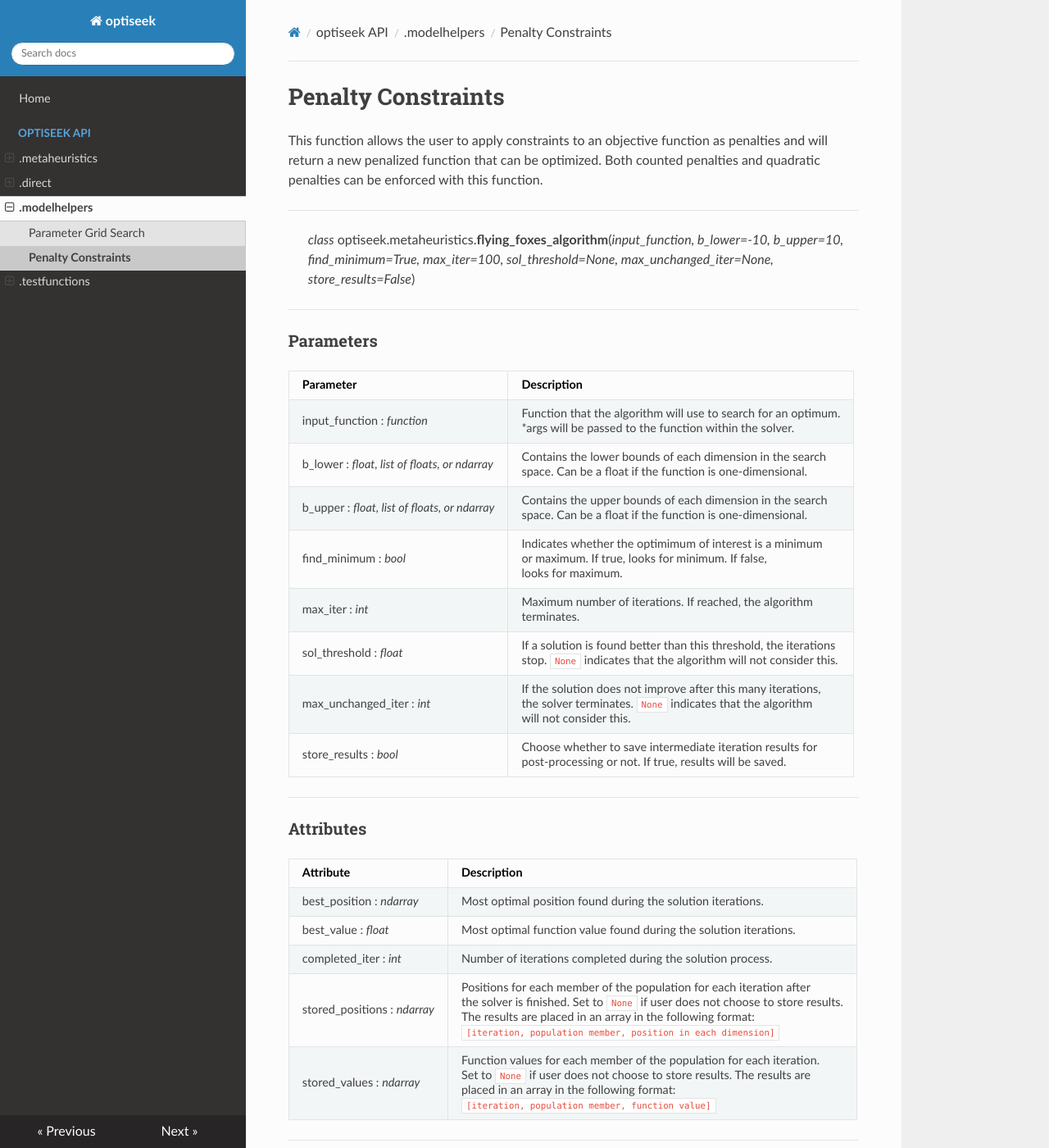
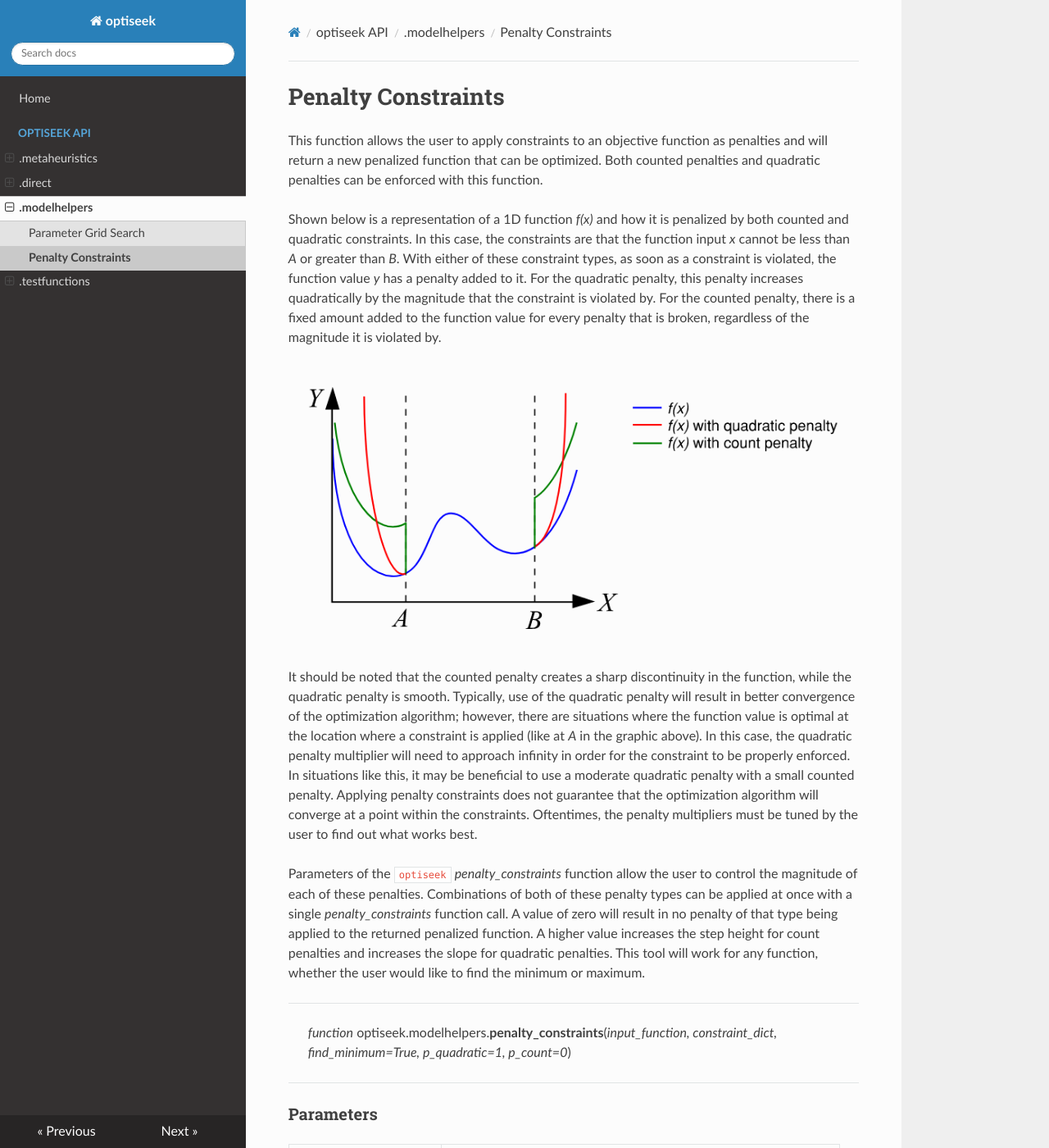
Before and after one commit to acdundore/optiseek, an MkDocs documentation site: the page built from docs/penalty_constraints.md, in a window 1280 px wide and 1400 px high. Shown: the whole window at 82% size. Built offline with MkDocs 1.6.1, drawn with Linux system fonts in a browser that asks for light colours; nearby versions of some CDN libraries; some of the changed text lies outside the part shown.

Commit message:
docs: updated documentation
finished documentation for penalty constraints and parameter grid search

````diff
--- a/docs/penalty_constraints.md
+++ b/docs/penalty_constraints.md
@@ -3,9 +3,29 @@
 This function allows the user to apply constraints to an objective function as penalties and will return a new penalized function that can be optimized.
 Both counted penalties and quadratic penalties can be enforced with this function.
 
+Shown below is a representation of a 1D function *f(x)* and how it is penalized by both counted and quadratic constraints.
+In this case, the constraints are that the function input *x* cannot be less than *A* or greater than *B*. With either of these constraint types, as soon as a
+constraint is violated, the function value *y* has a penalty added to it. For the quadratic penalty, this penalty increases quadratically by the magnitude that
+the constraint is violated by. For the counted penalty, there is a fixed amount added to the function value for every penalty that is broken, regardless of the
+magnitude it is violated by.
+
+![Penalty Constraint Graphic](images/penalty_constraint_graphic.png)
+
+It should be noted that the counted penalty creates a sharp discontinuity in the function, while the quadratic penalty is smooth. Typically, use of the quadratic penalty
+will result in better convergence of the optimization algorithm; however, there are situations where the function value is optimal at
+the location where a constraint is applied (like at *A* in the graphic above). In this case, the quadratic penalty multiplier will need to approach infinity
+in order for the constraint to be properly enforced. In situations like this, it may be beneficial to use a moderate quadratic penalty with a small counted penalty.
+Applying penalty constraints does not guarantee that the optimization algorithm will converge at a point within the constraints. Oftentimes, the penalty multipliers
+must be tuned by the user to find out what works best.
+
+Parameters of the `optiseek` *penalty_constraints* function allow the user to control the magnitude of each of these penalties.
+Combinations of both of these penalty types can be applied at once with a single *penalty_constraints* function call. A value of zero will result in
+no penalty of that type being applied to the returned penalized function. A higher value increases the step height for count penalties and increases the slope for
+quadratic penalties. This tool will work for any function, whether the user would like to find the minimum or maximum.
+
 ---
 
-> *class* optiseek.metaheuristics.**flying_foxes_algorithm**(*input_function, b_lower=-10, b_upper=10, find_minimum=True, max_iter=100, sol_threshold=None, max_unchanged_iter=None, store_results=False*)
+> *function* optiseek.modelhelpers.**penalty_constraints**(*input_function, constraint_dict, find_minimum=True, p_quadratic=1, p_count=0*)
 
 ---
 
@@ -13,69 +33,150 @@
 
 | Parameter | Description |
 |---|---|
-| input_function : *function* | Function that the algorithm will use to search for an optimum.<br/> \*args will be passed to the function within the solver. |
-| b_lower : *float, list of floats, or ndarray* | Contains the lower bounds of each dimension in the search <br/>  space. Can be a float if the function is one-dimensional. |
-| b_upper : *float, list of floats, or ndarray* | Contains the upper bounds of each dimension in the search <br/>  space. Can be a float if the function is one-dimensional. |
+| input_function : *function* | Function object for the algorithm to optimize. |
+| constraint_dict : *dict* | A dictionary that contains any number of constraint equations<br/> to be applied to the input function. The dictionary is structured<br/> like {constraint function: constraint type} where the constraints<br/> are compared to zero with a mathematical operator:<br/> g1(x) = 0, g2(x) < 0, etc. The constraint function must share<br/> the same arguments in the same order as the objective<br/> function. The constraint type must be one of the following<br/> strings: "<", "<=", ">", ">=", "=". See the example for more<br/> information.|
 | find_minimum : *bool* | Indicates whether the optimimum of interest is a minimum<br/> or maximum. If true, looks for minimum. If false,<br/> looks for maximum. |
-| max_iter : *int* | Maximum number of iterations. If reached, the algorithm<br/> terminates. |
-| sol_threshold : *float* | If a solution is found better than this threshold, the iterations<br/> stop. `None` indicates that the algorithm will not consider this. |
-| max_unchanged_iter : *int* | If the solution does not improve after this many iterations,<br/> the solver terminates. `None` indicates that the algorithm<br/> will not consider this. |
-| store_results : *bool* | Choose whether to save intermediate iteration results for<br/> post-processing or not. If true, results will be saved. |
+| p_quadratic : *float* | Penalty multiplier for the quadratic penalty in [0, inf]. A value of zero will<br/> result in no quadratic penalty to the objective function. A nonzero value<br/> smoothly penalizes the function according to the magnitude that the<br/> constraint is broken. Default value is 1.|
+| p_count : *float* | Penalty multiplier for the count penalty in [0, inf]. A value of zero will<br/> result in no count penalty to the objective function. A nonzero value<br/> creates a sharp discontinuity where the constraint is broken. Default<br/> value is 0.|
 
 
 ---
 
-### Attributes
+### Returns
 
-| Attribute | Description |
+| Returns | Description |
 |---|---|
-| best_position : *ndarray* | Most optimal position found during the solution iterations. |
-| best_value : *float* | Most optimal function value found during the solution iterations. |
-| completed_iter : *int* | Number of iterations completed during the solution process. |
-| stored_positions : *ndarray* | Positions for each member of the population for each iteration after<br/> the solver is finished. Set to `None` if user does not choose to store results.<br/> The results are placed in an array in the following format:<br/> `[iteration, population member, position in each dimension]` |
-| stored_values : *ndarray* | Function values for each member of the population for each iteration.<br/> Set to `None` if user does not choose to store results. The results are<br/> placed in an array in the following format:<br/> `[iteration, population member, function value]` |
+| penalized_function : *function* | A function representing the input objective function with the<br/> constraints applied as penalties to the function value. |
 
 ---
 
-### Methods
+### Examples
+
+##### Example 1:
+
+We can demonstrate these constraints on a problem with several complex constraint equations to see it in action! Shown below is an engineering optimization problem
+taken from an article by Xin-She Yang (see references) based on the properties of a spring. The function, its constraints, and the variable bounds are given.
+Note that in this example, we choose to use a quadratic penalty multiplier of 2 and no counted penalty at all. Also note that the constraint functions must share the
+same arguments in the same order as the input function.
+
+![Spring Problem Graphic](images/spring_problem_graphic.png)
 
 ```python
-.solve()
-```
+from optiseek.modelhelpers import penalty_constraints
+from optiseek.metaheuristics import flying_foxes_algorithm
 
-Executes the algorithm solution with the current parameters. Results will be stored to the class attributes. If the user opted to store intermediate results, these will also be stored.
+# create the function definition
+def spring_problem(x1, x2, x3):
+    return x1 ** 2 * x2 * (2 + x3)
 
-- Parameters
-	- None
-- Returns
-	- None
+# create the constraints as functions
+def g1(x1, x2, x3):
+    return 1 - (x2 ** 3 * x3) / (71785 * x1 ** 4)
 
----
+def g2(x1, x2, x3):
+    return (4 * x2**2 - x1 * x2) / (12566 * (x1**3 * x2 - x1**4)) + (1 / (5108 * x1**2)) - 1
 
-### Example
+def g3(x1, x2, x3):
+    return 1 - (140.45 * x1) / (x2**3 * x3)
 
-```python
-from optiseek.metaheuristics import flying_foxes_algorithm
-from optiseek.testfunctions import booth
+def g4(x1, x2, x3):
+    return (x1 + x2) / 1.5 - 1
 
-# create an instance of the algorithm, set its parameters, and solve
-alg = flying_foxes_algorithm(booth)  # create instance with booth test function
-alg.b_lower = [-10, -10] # define lower bounds
-alg.b_upper = [10, 10] # define upper bounds
-alg.max_iter = 100 # set iteration limit
-alg.sol_threshold = 0.001 # set a solution threshold
+# create the constraint dictionary to define the constraint type
+spring_constraint_dict = {g1: "<=",
+                          g2: "<=",
+                          g3: "<=",
+                          g4: "<="}
 
-# execute the algorithm
+# create a constrained version of the original function to be optimized
+spring_problem_constrained = penalty_constraints(spring_problem,
+                                                 spring_constraint_dict,
+                                                 find_minimum=True,
+                                                 p_count=0,
+                                                 p_quadratic=2)
+
+# instantiate an optimization algorithm with the constrained function
+alg = flying_foxes_algorithm(spring_problem_constrained)
+alg.b_lower = [0.05, 0.25, 2.0]
+alg.b_upper = [2.0, 1.3, 15.0]
+alg.max_iter = 200
+
+# solve and show your results!
 alg.solve()
-
-# show the results!
 print(alg.best_value)
 print(alg.best_position)
 print(alg.completed_iter)
 ```
 
+With this code, it can be found that the best solution is approximately:
+
+*f(0.05269, 0.3834, 9.7789) = 0.012579*
+
+##### Example 2:
+
+In this generic problem, the constraints are a bit more difficult. The *constraint_dict* parameter for the penalty constraints function requires the
+constraints to be compared to zero.  We must re-arrange the constraint equations to ensure this.
+
+Minimize:
+*f(x, y, z) = -2x - 3y - 4z*
+
+Subject to:
+*3x + 2y + z ≤ 10*
+*2x + 5y + 3z ≤ 15*
+*x, y, z ≥ 0*
+
+Re-arranged constraints:
+*3x + 2y + z - 10 ≤ 0*
+*2x + 5y + 3z - 15 ≤ 0*
+*x, y, z ≥ 0*
+
+```python
+from optiseek.modelhelpers import penalty_constraints
+from optiseek.metaheuristics import flying_foxes_algorithm
+
+# create the function definition
+def example_function(x, y, z):
+    return -2 * x - 3 * y - 4 * z
+
+# create the constraints as functions
+def g1(x, y, z):
+    return 3 * x + 2 * y + z - 10
+
+def g2(x, y, z):
+    return 2 * x + 5 * y + 3 * z - 15
+
+def g3(x, y, z):
+    return min(x, y, z)
+
+# create the constraint dictionary to define the constraint type
+constraint_dict = {g1: "<=", g2: "<=", g3: ">="}
+
+# create a constrained version of the original function to be optimized
+example_function_constrained = penalty_constraints(example_function,
+												   constraint_dict,
+												   p_quadratic=20)
+
+# instantiate an optimization algorithm with the constrained function
+alg = flying_foxes_algorithm(example_function_constrained)
+alg.b_lower = [0, 0, 0]
+alg.b_upper = [100, 100, 100]
+alg.max_iter = 200
+
+# solve and show your results!
+alg.solve()
+print(alg.best_value)
+print(alg.best_position)
+print(alg.completed_iter)
+```
+
+With this code, it can be found that the best solution is:
+
+*f(0, 0, 5) = 20*
+
 ---
 
 ### References
 
-[A global optimizer inspired from the survival strategies of flying foxes, by Konstantinos and Tsafarakis](https://link.springer.com/article/10.1007/s00366-021-01554-w)
+*Algorithms for Optimization by Kochenderfer and Wheeler, Chapter 10.7*
+
+[Spring Example Problem by Xin-She Yang](http://www.scholarpedia.org/article/Metaheuristic_Optimization)
````
Also changed, not shown: docs/images/penalty_constraint_graphic.png (added), docs/images/spring_problem_graphic.png (added), 1 other file.
